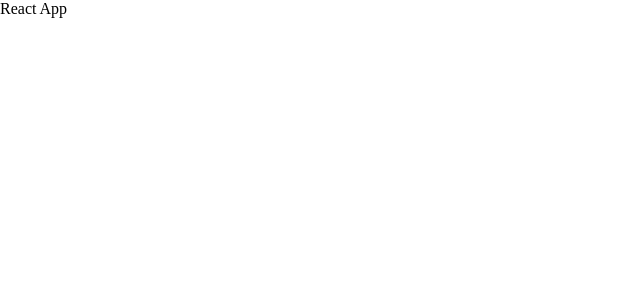
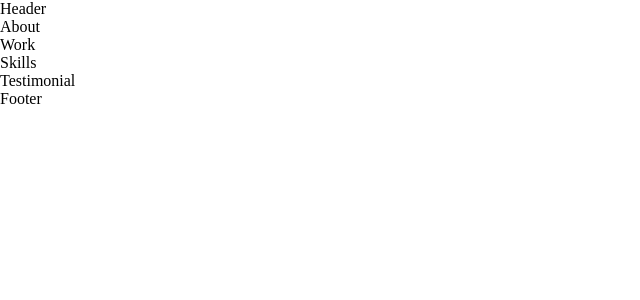
Before and after one commit to sumanstm21/Profolio, a React (Create React App) app in the folder frontend/: page / in a window 1280 px wide. Shown: the top 300 px of the page, without its empty margins (0-640 px from the left). Built offline with nearby package versions, Linux system fonts and the light colour scheme.

Commit message:
React Basic frontend import

```diff
--- a/frontend/src/App.js
+++ b/frontend/src/App.js
@@ -1,7 +1,16 @@
 import React from "react";
+
+import { About, Header, Footer, Skills, Testimonial, Work } from './container';
+
 function App() {
   return (
-    <div className="App">React App
+    <div className="App">
+      <Header />
+      <About />
+      <Work />
+      <Skills />
+      <Testimonial />
+      <Footer />
     </div>
   );
 }
--- a/frontend/src/container/About/About.jsx
+++ b/frontend/src/container/About/About.jsx
@@ -1,9 +1,9 @@
 import React from 'react'
 
-import About from '../About/';
-
-export const About = () => {
+const About = () => {
   return (
     <div>About</div>
   )
 }
+
+export default About;
--- a/frontend/src/container/Footer/Footer.jsx
+++ b/frontend/src/container/Footer/Footer.jsx
@@ -1,9 +1,9 @@
 import React from 'react'
 
-import Footer from '../Footer';
-
-export const Footer = () => {
+const Footer = () => {
   return (
     <div>Footer</div>
   )
 }
+
+export default Footer;
--- a/frontend/src/container/Header/Header.jsx
+++ b/frontend/src/container/Header/Header.jsx
@@ -1,9 +1,9 @@
 import React from 'react'
 
-import Header from '../Header';
-
-export const Header = () => {
+const Header = () => {
   return (
     <div>Header</div>
   )
 }
+
+export default Header;
--- a/frontend/src/container/Skills/Skills.jsx
+++ b/frontend/src/container/Skills/Skills.jsx
@@ -1,9 +1,9 @@
 import React from 'react'
 
-import Skills from '../Skills';
-
-export const Skills = () => {
+const Skills = () => {
   return (
     <div>Skills</div>
   )
 }
+
+export default Skills;
--- a/frontend/src/container/Testimonial/Testimonial.jsx
+++ b/frontend/src/container/Testimonial/Testimonial.jsx
@@ -1,9 +1,9 @@
 import React from 'react'
 
-import Testimonial from '../Testimonial';
-
-export const Testimonial = () => {
+const Testimonial = () => {
   return (
     <div>Testimonial</div>
   )
 }
+
+export default Testimonial;
--- a/frontend/src/container/Work/Work.jsx
+++ b/frontend/src/container/Work/Work.jsx
@@ -1,9 +1,9 @@
 import React from 'react'
 
-import Work from '../Work';
-
-export const Work = () => {
+const Work = () => {
   return (
     <div>Work</div>
   )
 }
+
+export default Work;
--- /dev/null
+++ b/frontend/src/container/index.js
@@ -0,0 +1,6 @@
+export { default as About } from './About/About';
+export { default as Header } from './Header/Header';
+export { default as Footer } from './Footer/Footer';
+export { default as Skills } from './Skills/Skills';
+export { default as Testimonial } from './Testimonial/Testimonial';
+export { default as Work } from './Work/Work';
```
